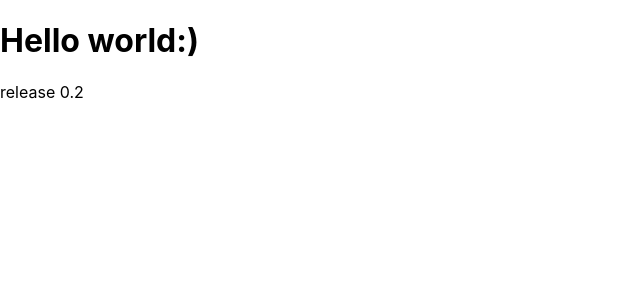
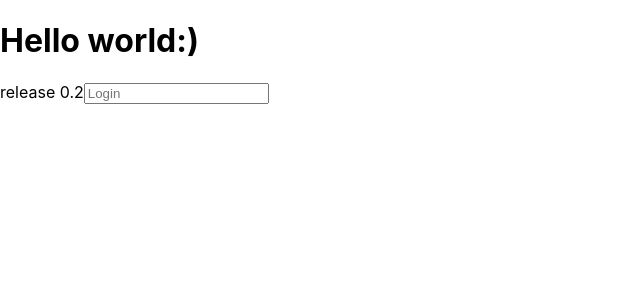
Before and after one commit to JYPIT/alexandria, a React (Create React App) app: page / in a window 1280 px wide. Shown: the top 300 px of the page, without its empty margins (0-640 px from the left). Built offline with nearby package versions, Linux system fonts and the light colour scheme.

Commit message:
로그인 기능 구현

```diff
--- a/src/App.js
+++ b/src/App.js
@@ -5,6 +5,7 @@ function App() {
     <div>
       <h1>Hello world:)</h1>
       <span>release 0.2</span>
+      <input type="text" placeholder="Login" />
     </div>
   );
 }
```
